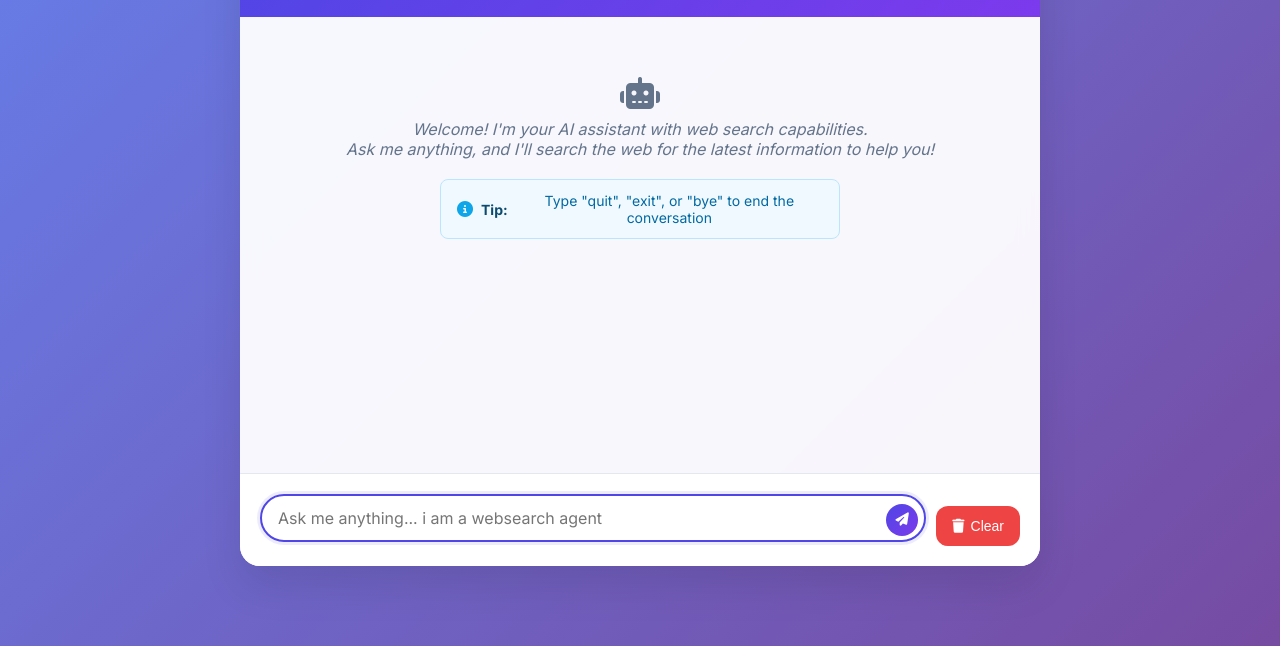
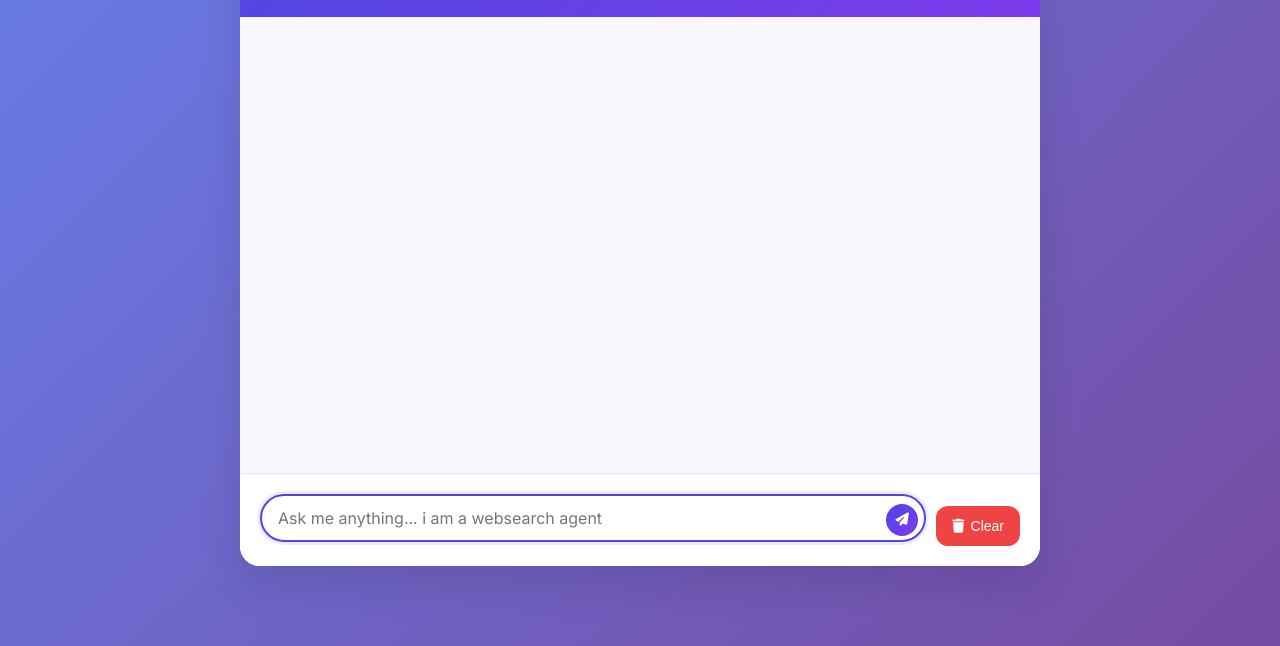
Before and after one commit to sri-nadh/LangGraph-WebSearch-Agent-STM, a plain HTML site: page Static/index.html in a window 1280 px wide. Shown: the part 154-800 px from the top of the page. Drawn offline with Linux system fonts and the light colour scheme; no server answers.

Commit message:
Frontend issue fix

```diff
--- a/Static/index.html
+++ b/Static/index.html
@@ -420,16 +420,7 @@
         </div>
 
         <div class="chat-messages" id="chatMessages">
-            <div class="welcome-message">
-                <i class="fas fa-robot" style="font-size: 2rem; margin-bottom: 10px; display: block;"></i>
-                Welcome! I'm your AI assistant with web search capabilities.<br>
-                Ask me anything, and I'll search the web for the latest information to help you!
-
-                <div class="help-tip">
-                    <i class="fas fa-info-circle"></i>
-                    <strong>Tip:</strong> Type "quit", "exit", or "bye" to end the conversation
-                </div>
-            </div>
+            <!-- Welcome message will be added dynamically -->
         </div>
 
         <div class="chat-input-container">
@@ -518,8 +509,8 @@
         }
 
         function clearChatInterface() {
-            // Remove all messages except welcome
-            const messages = chatMessages.querySelectorAll('.message, .error-message');
+            // Remove all messages and welcome messages
+            const messages = chatMessages.querySelectorAll('.message, .error-message, .welcome-message');
             messages.forEach(msg => msg.remove());
 
             // Add welcome message back
```
